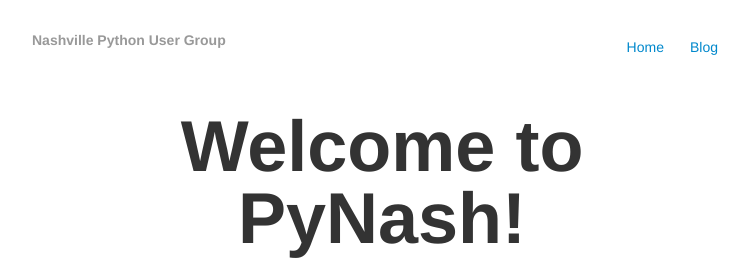
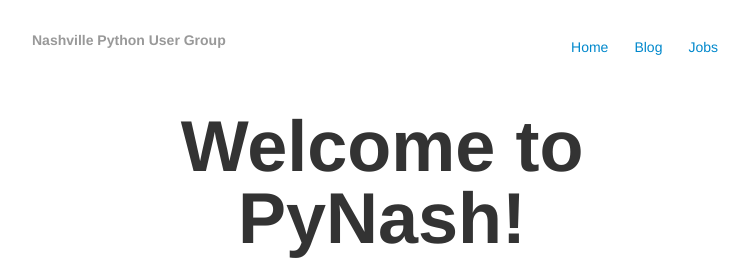
Before and after one commit to pynashorg/pynashorg.github.com, a Jekyll site: the page built from index.html, in a window 1280 px wide. Shown: the top 260 px of the page, without its empty margins (258-1011 px from the left). Built offline with Jekyll 4.4.1, drawn with Linux system fonts in a browser that asks for light colours; nearby versions of some CDN libraries; library files that are not in the unit come from our copies.

Commit message:
Adding jobs to nav
Signed-off-by: Jason Myers <jason@jasonamyers.com>

```diff
--- a/_layouts/default.html
+++ b/_layouts/default.html
@@ -30,6 +30,7 @@
         <ul class="nav nav-pills pull-right">
           <li ><a href="/">Home</a></li>
           <li><a href="/blog/">Blog</a></li>
+          <li><a href="/jobs.html">Jobs</a></li>
         </ul>
         <h5 class="muted">Nashville Python User Group</h5>
       </div>
```
